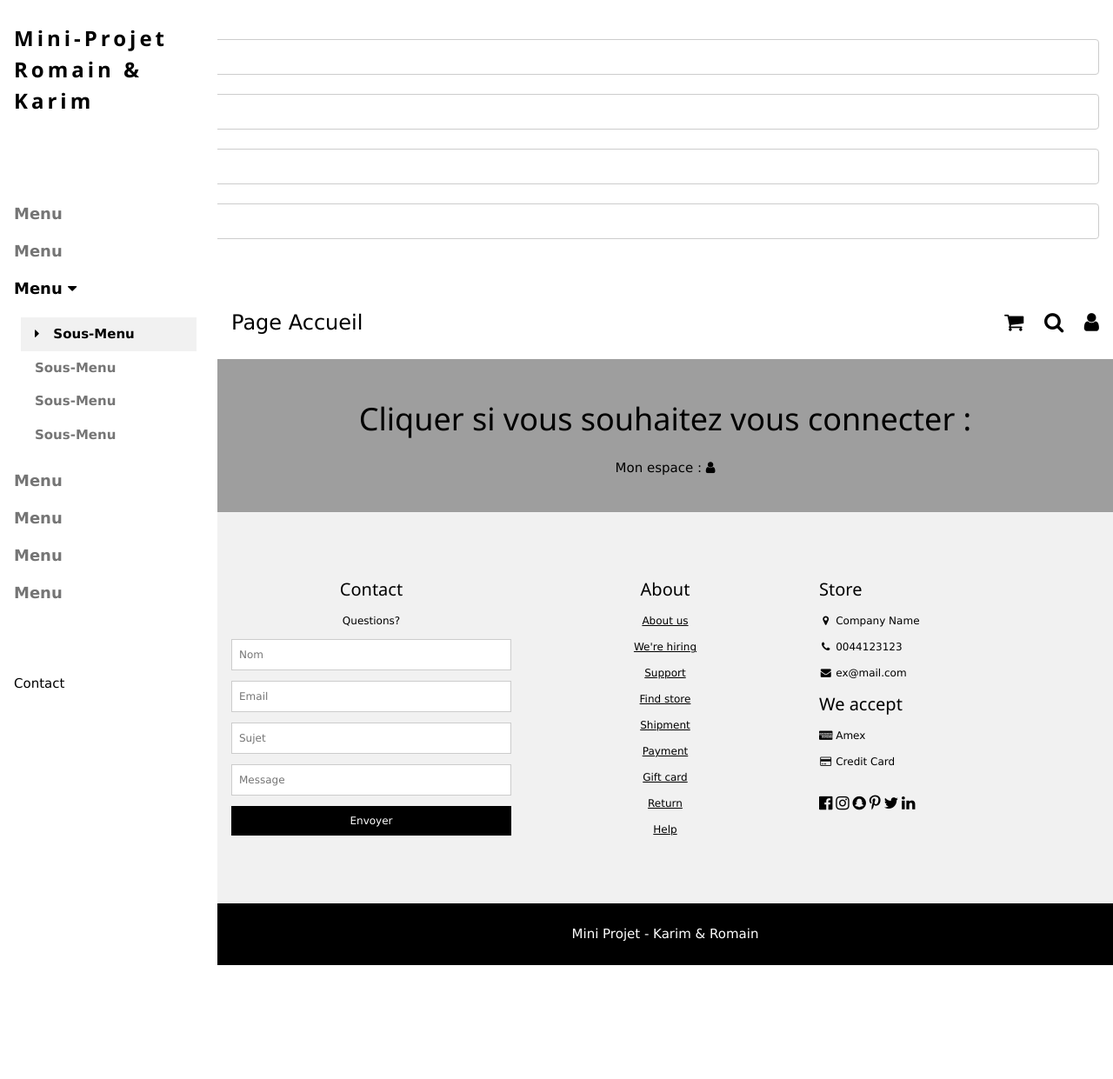
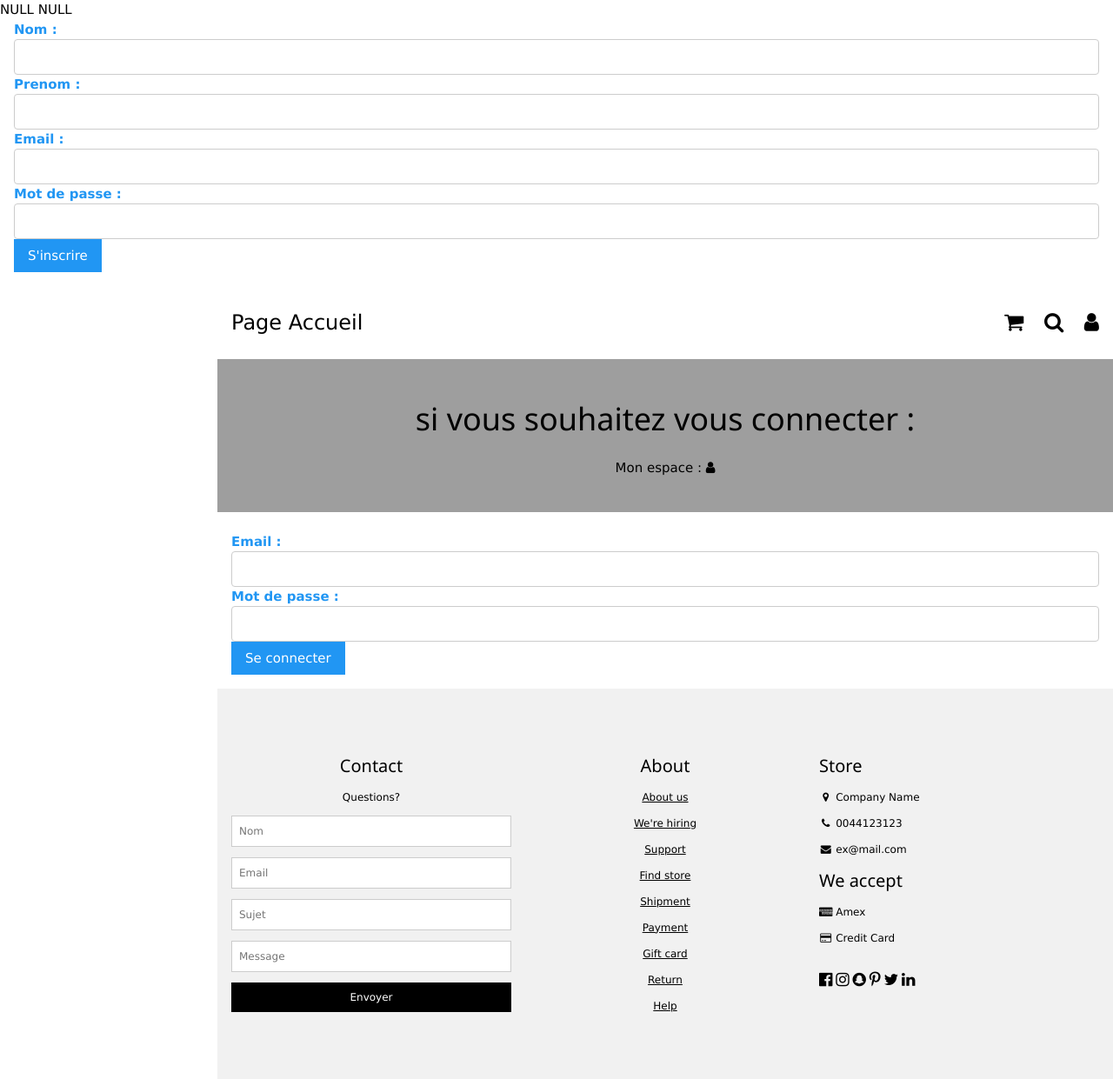
Before and after one commit to rtetu69/MVC_Projet, a PHP site: page / in a window 1280 px wide. Shown: the top 1241 px of the page at 87% size. Before the commit the page ends 1110 px from the top, so only its background shows below. Run offline with PHP 8.4, Linux system fonts and the light colour scheme; data that the repository does not hold is empty.

Commit message:
systeme de connexion ajouté

```diff
--- a/src/controller/userController.php
+++ b/src/controller/userController.php
@@ -26,7 +26,7 @@ class userController{
 
         $userRepository = new userRepository();
 
-        $mail = isset($_POST['mail']) ? ($_POST['mail']) : '';
+        $mail = isset($_POST['email']) ? ($_POST['email']) : '';
         $mdp =  isset($_POST['mdp']) ? ($_POST['mdp']) : '';
         $msg = ' ';
         if (count($_POST) == 0)
@@ -35,6 +35,8 @@ class userController{
             $profil = array();
             if (!$userRepository->connexionUser($mail, $mdp, $profil)) {
                 $msg = "erreur de saisie, l'email ou le mot de passe est incorrecte";
+                var_dump('dans mail il y a :');
+                var_dump($mail);
                 $this->vue->render('/user/connexion', ['msg'=>$msg]);
             } else {
                 $_SESSION['profil'] = $profil;
--- a/src/database.php
+++ b/src/database.php
@@ -35,7 +35,6 @@ abstract class Database
     {
         if (empty($parameters)) {
             $result = $this->checkConnection()->query($sql);
-
             return $result;
         }
 
--- a/src/vue/accueil.php
+++ b/src/vue/accueil.php
@@ -7,8 +7,8 @@
 <link rel="stylesheet" href="https://cdnjs.cloudflare.com/ajax/libs/font-awesome/4.7.0/css/font-awesome.min.css">
 
 <body class="w3-content" style="max-width:100%">
-
-    <!-- Sidebar/menu -->
+<!--
+    <!-- Sidebar/menu --
     <nav class="w3-sidebar w3-bar-block w3-white w3-collapse w3-top" style="z-index:3;width:250px" id="mySidebar">
         <div class="w3-container w3-display-container w3-padding-16">
             <i onclick="w3_close()" class="fa fa-remove w3-hide-large w3-button w3-display-topright"></i>
@@ -36,6 +36,8 @@
         <a href="#footer" class="w3-bar-item w3-button w3-padding">Subscribe</a>
     </nav>
 
+-->
+
     <!-- !PAGE CONTENT! -->
     <div class="w3-main" style="margin-left:250px">
 
@@ -51,9 +53,28 @@
 
         <!-- Content -->
             <div class="w3-container w3-center w3-padding-32 w3-grey">
-                    <h1>Cliquer si vous souhaitez vous connecter :</h1>
-                    <button type="button" class="w3-button">Mon espace : <i class="fa fa-user"></i></button>
+                    <h1>si vous souhaitez vous connecter :</h1>
+                    <button type="button" class="w3-button">   Mon espace :  <i class="fa fa-user"></i></button>
             </div>
+
+        <!-- Content à supprimer  -->
+            <form class="w3-container"  action="index.php?route=userController&action=connectUser" method="POST">
+
+                <?= $msg ?> </br>
+
+                <label class="w3-text-blue" ><b>Email : </b></label>
+                <input class="w3-input w3-border w3-round" type="text" name="email" id="email">
+
+                <label class="w3-text-blue" ><b>Mot de passe : </b></label>
+                <input class="w3-input w3-border w3-round" type="text" name="mdp" id="mdp">
+
+                <button class="w3-btn w3-blue" type="submit">Se connecter</button>
+
+
+            </form>
+
+
+
 
         <!-- Footer -->
         <footer class="w3-padding-64 w3-light-grey w3-small w3-center" id="footer">
--- a/src/vue/base.php
+++ b/src/vue/base.php
@@ -8,7 +8,7 @@
 
 <body class="w3-content" style="max-width:100%">
 
-    <!-- Sidebar/menu -->
+    <!-- Sidebar/menu --
     <nav class="w3-sidebar w3-bar-block w3-white w3-collapse w3-top" style="z-index:3;width:250px" id="mySidebar">
         <div class="w3-container w3-display-container w3-padding-16">
             <i onclick="w3_close()" class="fa fa-remove w3-hide-large w3-button w3-display-topright"></i>
@@ -35,6 +35,7 @@
         <a href="javascript:void(0)" class="w3-bar-item w3-button w3-padding" onclick="document.getElementById('newsletter').style.display='block'">Newsletter</a>
         <a href="#footer" class="w3-bar-item w3-button w3-padding">Subscribe</a>
     </nav>
+-->
 
     <!-- !PAGE CONTENT! -->
     <div class="w3-main" style="margin-left:250px">
```
Also changed, not shown: src/repository/userRepository.php (+4 -5 lines).
